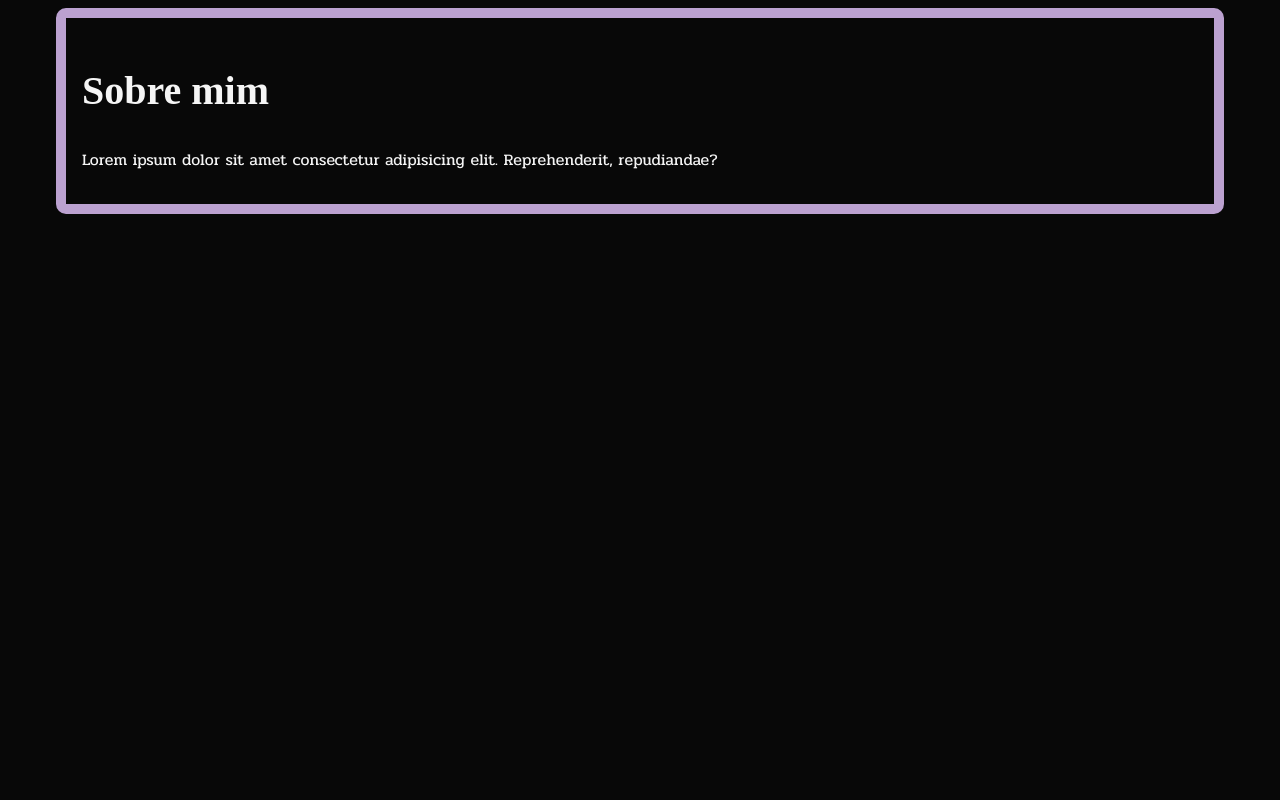
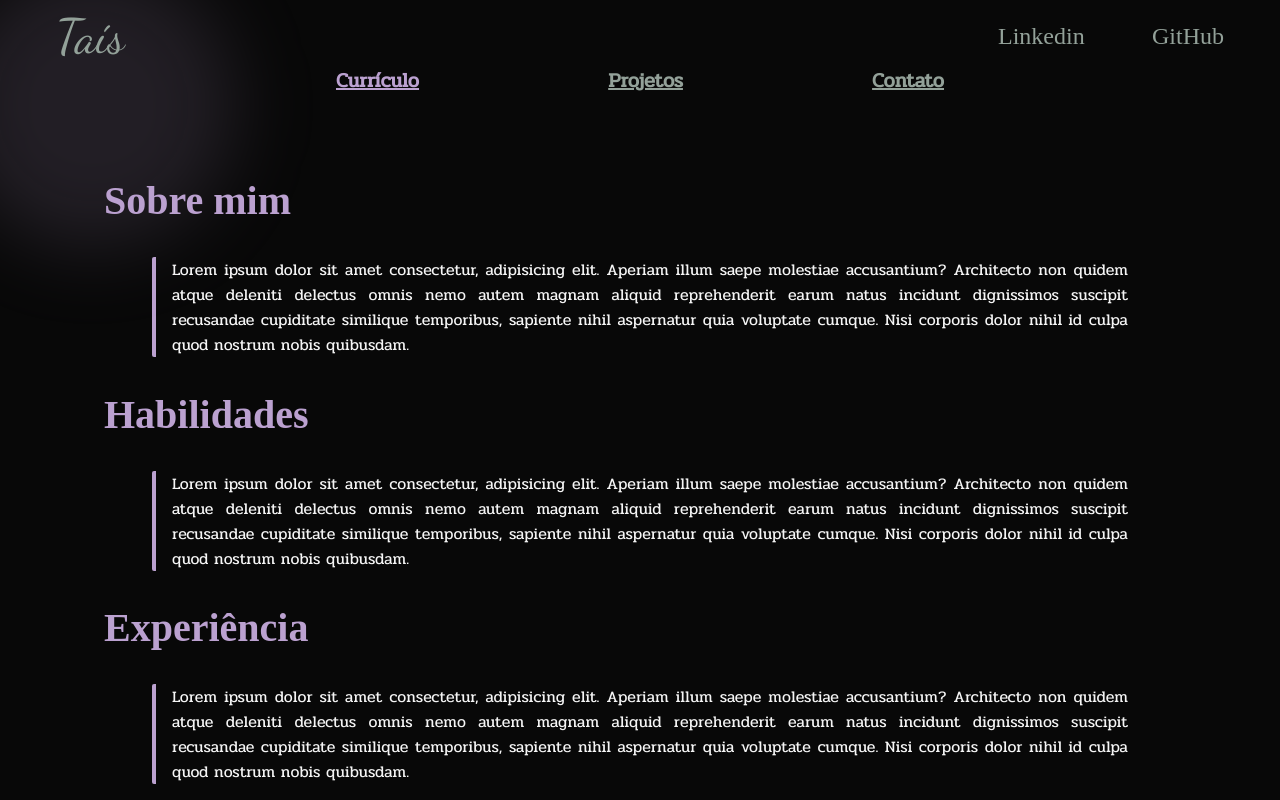
Before and after one commit to tais-calisto/Portfolio-2.0, a Next.js app: page /resume in a window 1280 px wide. Shown: the top 800 px of the page. Built offline with nearby package versions, Linux system fonts and the light colour scheme; a web font is replaced by a local one.

Commit message:
Created Resume Page

```diff
--- a/src/components/Header/Header.tsx
+++ b/src/components/Header/Header.tsx
@@ -5,7 +5,7 @@ const Header = () => {
   return (
     <HeaderStyle>
       <div className='background-detail'></div>
-      <Link href={'/'} className='home-link'>
+      <Link href='/' className='home-link'>
         Taís
       </Link>
       <nav>
--- /dev/null
+++ b/src/components/Navegation/Navegation.tsx
@@ -0,0 +1,34 @@
+import Link from 'next/link';
+import { links } from '../../utils/navegationLinks';
+import { NavStyle } from './style';
+import { useRouter } from 'next/router';
+import { useEffect, useState } from 'react';
+
+const Navegation = () => {
+  const router = useRouter();
+  const path = router.asPath;
+
+  const [url, setUrl] = useState<string>(path);
+
+  useEffect(() => {
+    setUrl(path);
+    console.log(url);
+  }, [path]);
+  return (
+    <NavStyle>
+      {links.map((link) => {
+        return (
+          <Link
+            href={link.link}
+            key={link.id}
+            className={url === link.link ? 'active' : undefined}
+          >
+            {link.name}
+          </Link>
+        );
+      })}
+    </NavStyle>
+  );
+};
+
+export default Navegation;
--- /dev/null
+++ b/src/components/Navegation/style.ts
@@ -0,0 +1,16 @@
+import styled, { ThemeConsumer } from 'styled-components';
+
+export const NavStyle = styled.nav`
+  width: 50%;
+  display: flex;
+  justify-content: space-between;
+  margin: auto;
+  a {
+    font-weight: bold;
+    font-family: 'Pridi', serif;
+    font-size: 1.25rem;
+  }
+  .active {
+    color: ${({ theme }) => theme.colors.primary};
+  }
+`;
--- a/src/globals/globalStyle.ts
+++ b/src/globals/globalStyle.ts
@@ -19,6 +19,7 @@ export const GlobalStyle = createGlobalStyle`
     font-family: "Dancing Script", cursive;
     font-size: 3rem;
     text-decoration: none;
+    z-index: 1;
   }
   h2{
     font-size: 2.5rem;
--- a/src/pages/resume.tsx
+++ b/src/pages/resume.tsx
@@ -1,36 +1,81 @@
 import { useEffect, useRef, useState } from 'react';
+import Header from '../components/Header/Header';
 import { ResumeStyle } from '../styles/ResumeStyle';
+import Navegation from '../components/Navegation/Navegation';
 const Resume = () => {
-  // const [show, setShow] = useState(false);
-  // const ref = useRef<HTMLElement>(null);
+  const [show, setShow] = useState(false);
+  const ref = useRef<HTMLElement>(null);
 
-  // const handleShow = () => {
-  //   const elementHeight = ref.current?.clientHeight;
-  //   if (elementHeight)
-  //     if (window.scrollY > elementHeight) {
-  //       setShow(true);
-  //     } else {
-  //       setShow(false);
-  //     }
-  // };
+  const handleShow = () => {
+    const elementHeight = ref.current?.clientHeight;
+    if (elementHeight)
+      if (window.scrollY > elementHeight) {
+        setShow(true);
+      } else {
+        setShow(false);
+      }
+  };
 
-  // useEffect(() => {
-  //   window.addEventListener('scroll', handleShow);
-  //   return () => window.removeEventListener('scroll', handleShow);
-  // }, []);
+  useEffect(() => {
+    window.addEventListener('scroll', handleShow);
+    return () => window.removeEventListener('scroll', handleShow);
+  }, []);
 
   return (
+    <>
+      <Header />
+      <Navegation />
       <ResumeStyle>
-      <article
-      // ref={ref} className={show ? 'show' : undefined}
-      >
+        <article className='about'>
           <h2>Sobre mim</h2>
           <p>
-          Lorem ipsum dolor sit amet consectetur adipisicing elit.
-          Reprehenderit, repudiandae?
+            Lorem ipsum dolor sit amet consectetur, adipisicing elit. Aperiam
+            illum saepe molestiae accusantium? Architecto non quidem atque
+            deleniti delectus omnis nemo autem magnam aliquid reprehenderit
+            earum natus incidunt dignissimos suscipit recusandae cupiditate
+            similique temporibus, sapiente nihil aspernatur quia voluptate
+            cumque. Nisi corporis dolor nihil id culpa quod nostrum nobis
+            quibusdam.
+          </p>
+        </article>
+        <article className='skills'>
+          <h2>Habilidades</h2>
+          <p>
+            Lorem ipsum dolor sit amet consectetur, adipisicing elit. Aperiam
+            illum saepe molestiae accusantium? Architecto non quidem atque
+            deleniti delectus omnis nemo autem magnam aliquid reprehenderit
+            earum natus incidunt dignissimos suscipit recusandae cupiditate
+            similique temporibus, sapiente nihil aspernatur quia voluptate
+            cumque. Nisi corporis dolor nihil id culpa quod nostrum nobis
+            quibusdam.
+          </p>
+        </article>
+        <article className='experience'>
+          <h2>Experiência</h2>
+          <p>
+            Lorem ipsum dolor sit amet consectetur, adipisicing elit. Aperiam
+            illum saepe molestiae accusantium? Architecto non quidem atque
+            deleniti delectus omnis nemo autem magnam aliquid reprehenderit
+            earum natus incidunt dignissimos suscipit recusandae cupiditate
+            similique temporibus, sapiente nihil aspernatur quia voluptate
+            cumque. Nisi corporis dolor nihil id culpa quod nostrum nobis
+            quibusdam.
+          </p>
+        </article>
+        <article className='education'>
+          <h2>Educação</h2>
+          <p>
+            Lorem ipsum dolor sit amet consectetur, adipisicing elit. Aperiam
+            illum saepe molestiae accusantium? Architecto non quidem atque
+            deleniti delectus omnis nemo autem magnam aliquid reprehenderit
+            earum natus incidunt dignissimos suscipit recusandae cupiditate
+            similique temporibus, sapiente nihil aspernatur quia voluptate
+            cumque. Nisi corporis dolor nihil id culpa quod nostrum nobis
+            quibusdam.
           </p>
         </article>
       </ResumeStyle>
+    </>
   );
 };
 
--- a/src/styles/ResumeStyle.ts
+++ b/src/styles/ResumeStyle.ts
@@ -1,32 +1,46 @@
 import styled from 'styled-components';
 
 export const ResumeStyle = styled.main`
+  padding-top: 3rem;
   article {
-    border: 2px dotted ${({ theme }) => theme.colors.primary};
-    border-radius: 10px;
-    transition: 0.2s all ease-in-out;
-    border: 10px solid ${({ theme }) => theme.colors.primary};
-    padding: 1rem;
-    &:hover {
-      scale: 1.01;
-    }
-  }
-  .show {
-    opacity: 1;
+    margin-left: 3rem;
   }
 
-  @keyframes appear {
+  h2 {
+    color: ${({ theme }) => theme.colors.primary};
+  }
+  p {
+    padding-left: 1rem;
+    margin: 0 6rem 0 3rem;
+    border-left: 4px solid ${({ theme }) => theme.colors.primary};
+    border-radius: 2px;
+    text-align: justify;
+  }
+
+  .about {
+    animation: show 0.4s linear;
+  }
+  .skills {
+    animation: show 0.8s linear;
+  }
+  .experience {
+    animation: show 1.2s linear;
+  }
+  .education {
+    animation: show 1.6s linear;
+  }
+
+  @keyframes show {
     0% {
       opacity: 0;
-      scale: 0.5;
+      transform: translateX(100px);
     }
     50% {
-      opacity: 0;
-      scale: 0.5;
+      opacity: 0.5;
+      transform: translateX(50px);
     }
     100% {
       opacity: 1;
-      scale: 1;
     }
   }
 `;
```
Lines whose indentation alone changed are shown as unchanged.
